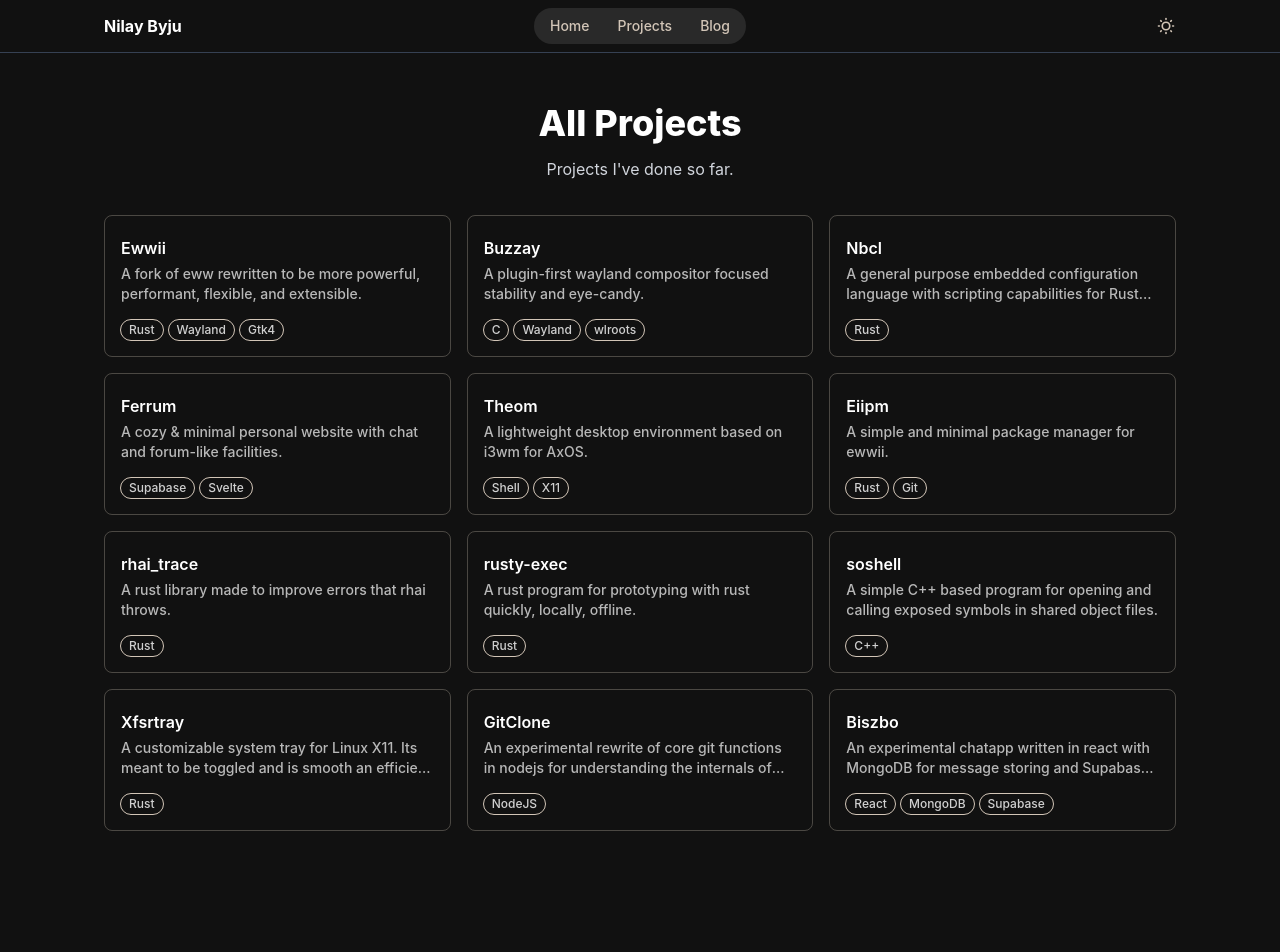
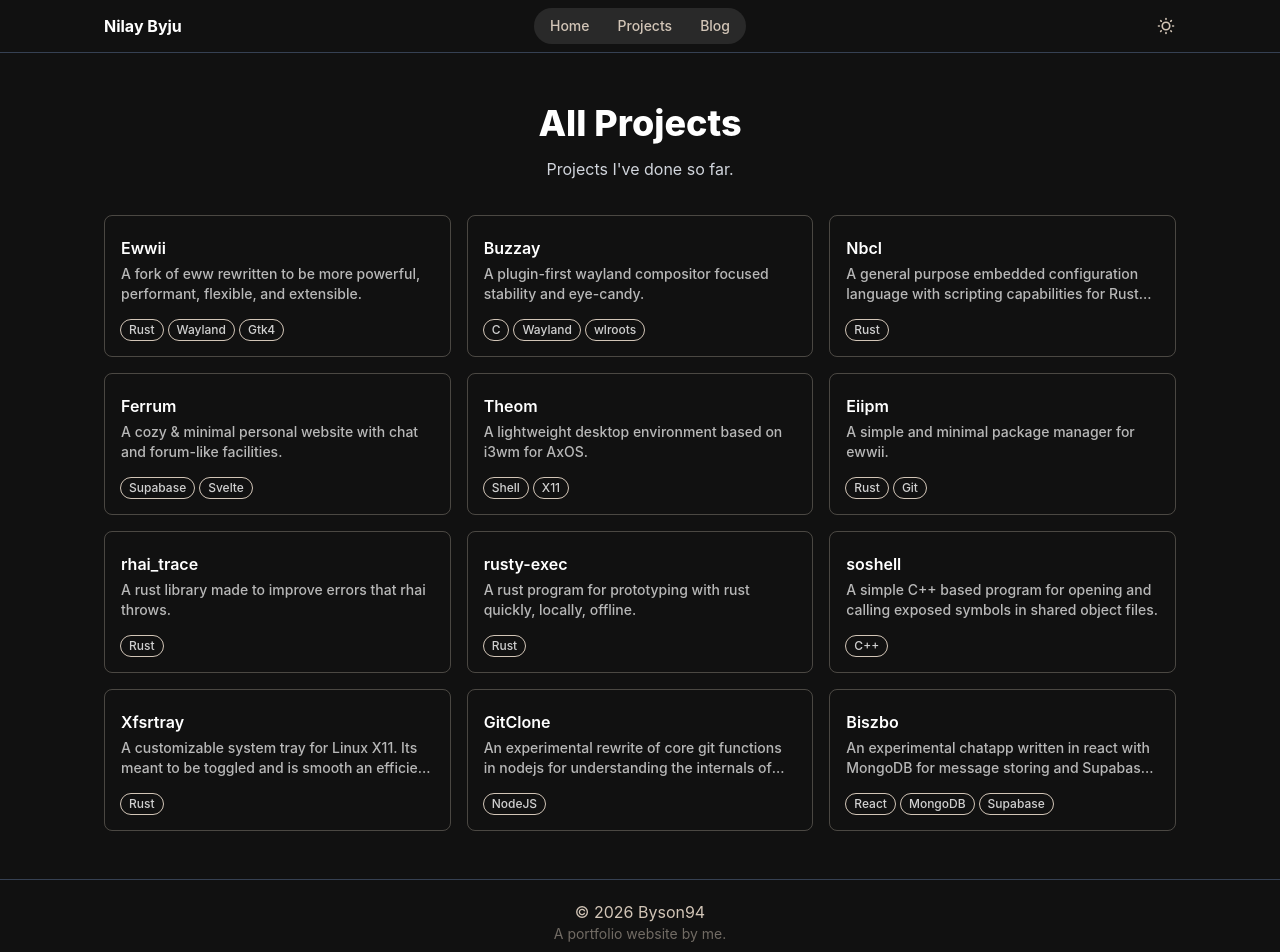
Before and after one commit to Byson94/byson94.github.io, a SvelteKit app: page /projects in a window 1280 px wide. Shown: the top 952 px of the page. Before the commit the page ends 855 px from the top, so only its background shows below. Built offline with nearby package versions, Linux system fonts and the light colour scheme.

Commit message:
feat: add footer

```diff
--- a/src/routes/+page.svelte
+++ b/src/routes/+page.svelte
@@ -1,6 +1,7 @@
 <script>
 	import Container from './components/Container.svelte';
 	import NavBar from './components/NavBar.svelte';
+    import Footer from './components/Footer.svelte';
 	import About from '$lib/about.md';
 
 	import EwwiiBanner from '$lib/assets/ewwii-runtime.webp';
@@ -228,3 +229,5 @@
 		</div>
 	</div>
 </Container>
+
+<Footer />
--- a/src/routes/blog/+page.svelte
+++ b/src/routes/blog/+page.svelte
@@ -1,6 +1,7 @@
 <script>
 	import Container from '../components/Container.svelte';
 	import NavBar from '../components/NavBar.svelte';
+    import Footer from '../components/Footer.svelte';
 
 	let { data } = $props();
 
@@ -65,3 +66,5 @@
 		</div>
 	</div>
 </Container>
+
+<Footer />
--- a/src/routes/blog/[slug]/+page.svelte
+++ b/src/routes/blog/[slug]/+page.svelte
@@ -1,6 +1,7 @@
 <script>
 	import Container from '../../components/Container.svelte';
 	import NavBar from '../../components/NavBar.svelte';
+    import Footer from '../../components/Footer.svelte';
 
 	let { data } = $props();
 
@@ -62,3 +63,5 @@
         </aside>
     </div>
 </Container>
+
+<Footer />
--- /dev/null
+++ b/src/routes/components/Footer.svelte
@@ -0,0 +1,8 @@
+<script>
+const currentYear = new Date().getFullYear();
+</script>
+
+<div class="border-t-1 border-gray-700 mt-10 p-5">
+    <p class="text-center">© {currentYear} Byson94</p>
+    <p class="text-center text-current/50 text-sm">A portfolio website by me.</p>
+</div>
--- a/src/routes/projects/+page.svelte
+++ b/src/routes/projects/+page.svelte
@@ -1,6 +1,7 @@
 <script>
 	import Container from '../components/Container.svelte';
 	import NavBar from '../components/NavBar.svelte';
+    import Footer from '../components/Footer.svelte';
 
 	const projects = [
 		{
@@ -131,3 +132,5 @@
 		</div>
 	</div></Container
 >
+
+<Footer />
--- a/src/routes/projects/[slug]/+page.svelte
+++ b/src/routes/projects/[slug]/+page.svelte
@@ -1,6 +1,7 @@
 <script>
 	import Container from '../../components/Container.svelte';
 	import NavBar from '../../components/NavBar.svelte';
+    import Footer from '../../components/Footer.svelte';
 
 	let { data } = $props();
 </script>
@@ -18,3 +19,5 @@
 		<data.content />
 	</article>
 </Container>
+
+<Footer />
```
